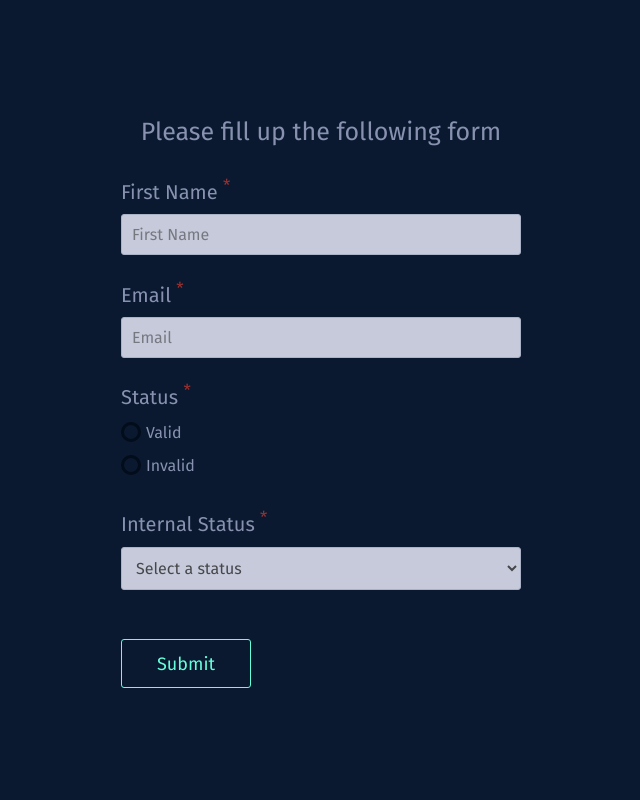
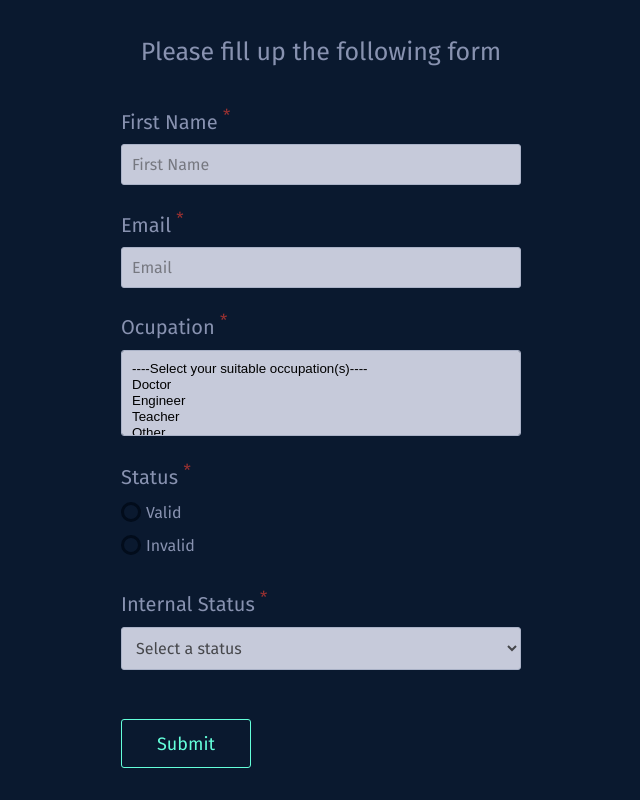
Before and after one commit to AkhlakurRahman/vuejs-form-validator, a Vue app: page / in a window 1280 px wide. Shown: the whole page, without its empty margins (319-959 px from the left). Built offline with nearby package versions, Linux system fonts and the light colour scheme.

Commit message:
multiselect functionality added

```diff
--- a/src/App.vue
+++ b/src/App.vue
@@ -12,6 +12,12 @@
         :emailField="email"
         :inputError="inputError"
         @onEmailChangeHandler="onEmailChangeHandler($event)"
+      />
+
+      <MultiSelect
+        :multiSelectInput="multiSelectInput"
+        :inputError="inputError"
+        @onMultiSelectChangeHandler="onMultiSelectChangeHandler($event)"
       />
 
       <RadioInput
@@ -34,6 +40,7 @@
 <script>
 import TextInput from "./components/TextInput.vue";
 import EmailInput from "./components/EmailInput.vue";
+import MultiSelect from "./components/MultiSelect.vue";
 import SelectInput from "./components/SelectInput.vue";
 import RadioInput from "./components/RadioInput.vue";
 
@@ -56,6 +63,22 @@ export default {
         placeholder: "Email",
         required: true,
         validation_message: "Email is required"
+      },
+      multiSelectInput: {
+        name: "ocupation",
+        type: "multiple",
+        label: "Ocupation",
+        placeholder: "Select Ocupation",
+        required: true,
+        validation_message: "Ocupation is required",
+        options: [
+          {
+            doctor: "Doctor",
+            engineer: "Engineer",
+            teacher: "Teacher",
+            other: "Other"
+          }
+        ]
       },
       singleSelect: {
         name: "internal_status",
@@ -86,7 +109,8 @@ export default {
       textInput: "",
       emailInput: "",
       radioBtnInput: "",
-      selectInput: "",
+      selectInputValue: "",
+      multiSelectInputValue: [],
       inputError: false
     };
   },
@@ -94,7 +118,8 @@ export default {
     TextInput,
     EmailInput,
     SelectInput,
-    RadioInput
+    RadioInput,
+    MultiSelect
   },
   methods: {
     onSubmitHandler: function() {
@@ -102,7 +127,8 @@ export default {
         this.textInput === "" ||
         this.emailInput === "" ||
         this.radioBtnInput === "" ||
-        this.selectInput === ""
+        this.selectInputValue === "" ||
+        this.multiSelectInputValue.length <= 0
       ) {
         return (this.inputError = true);
       }
@@ -118,8 +144,11 @@ export default {
     onRadioInputChangeHandler: function(radioInput) {
       this.radioBtnInput = radioInput;
     },
-    onSelectChangeHandler: function(selectInput) {
-      this.selectInput = selectInput;
+    onSelectChangeHandler: function(selectInputValue) {
+      this.selectInputValue = selectInputValue;
+    },
+    onMultiSelectChangeHandler: function(multiSelectInputValue) {
+      this.multiSelectInputValue = [...multiSelectInputValue];
     }
   }
 };
@@ -138,7 +167,7 @@ export default {
 
   h3 {
     font-size: 2.5rem;
-    margin-bottom: 2rem;
+    margin: 3rem 0;
   }
 
   label {
@@ -168,6 +197,7 @@ export default {
     border-radius: 3px;
     padding: 1.25rem 3.5rem;
     margin-top: 3rem;
+    margin-bottom: 3rem;
     transition: all 0.3s ease-in-out;
 
     &:hover {
--- /dev/null
+++ b/src/components/MultiSelect.vue
@@ -0,0 +1,57 @@
+<template>
+  <div class="multiselect-input">
+    <label :for="multiSelectInput.name">
+      {{ multiSelectInput.label }}
+      <sup>&ast;</sup>
+    </label>
+    <select
+      :name="multiSelectInput.name"
+      :id="multiSelectInput.name"
+      @change="onMultiSelectChangeHandler"
+      v-model="multiSelectInputValue"
+      multiple
+    >
+      <option value="default">----Select your suitable occupation(s)----</option>
+      <option
+        v-for="(option, index) in multiSelectInput.options[0]"
+        :value="index"
+        :key="index"
+      >{{ option }}</option>
+    </select>
+
+    <span
+      :class="(!inputError && multiSelectInputValue.length <=0 || multiSelectInputValue.length !== 0) ? 'd-none' : null"
+    >{{ multiSelectInput.validation_message }}</span>
+  </div>
+</template>
+
+<script>
+export default {
+  name: "MultiSelect",
+  props: {
+    multiSelectInput: {
+      type: Object
+    },
+    inputError: {
+      type: Boolean,
+      default: false
+    }
+  },
+  data: () => {
+    return {
+      multiSelectInputValue: []
+    };
+  },
+  methods: {
+    onMultiSelectChangeHandler: function() {
+      this.$emit("onMultiSelectChangeHandler", this.multiSelectInputValue);
+    }
+  }
+};
+</script>
+
+<style scoped>
+.multiselect-input {
+  width: 40rem;
+}
+</style>
--- a/src/components/SelectInput.vue
+++ b/src/components/SelectInput.vue
@@ -8,7 +8,7 @@
       :name="singleSelect.name"
       :id="singleSelect.name"
       @change="onSelectChangeHandler"
-      v-model="selectInput"
+      v-model="selectInputValue"
     >
       <option value="default">Select a status</option>
       <option
@@ -19,7 +19,7 @@
     </select>
 
     <span
-      :class="(!inputError && selectInput === 'default' || selectInput !== 'default') ? 'd-none' : null"
+      :class="(!inputError && selectInputValue === 'default' || selectInputValue !== 'default') ? 'd-none' : null"
     >{{singleSelect.validation_message}}</span>
   </div>
 </template>
@@ -38,12 +38,12 @@ export default {
   },
   data: () => {
     return {
-      selectInput: "default"
+      selectInputValue: "default"
     };
   },
   methods: {
-    onSelectChangeHandler: function(e) {
-      this.$emit("onSelectChangeHandler", e.target.value);
+    onSelectChangeHandler: function() {
+      this.$emit("onSelectChangeHandler", this.selectInputValue);
     }
   }
 };
```
